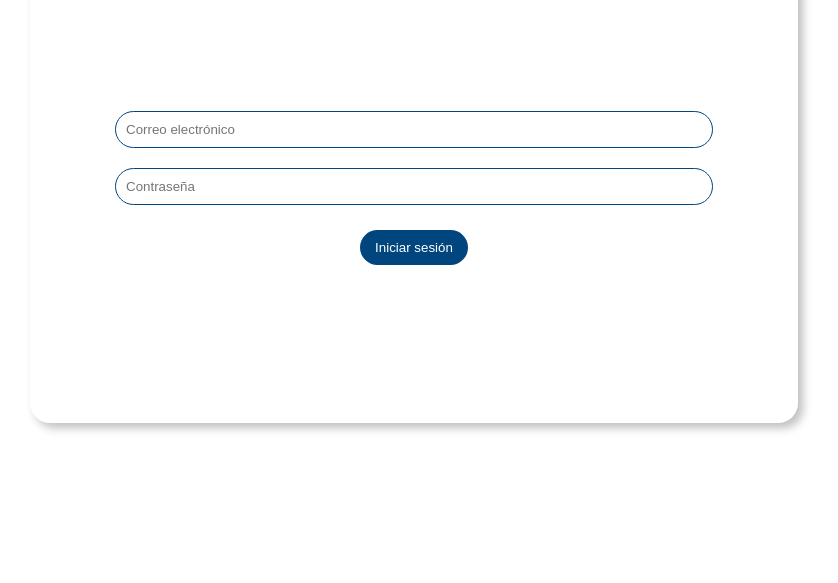
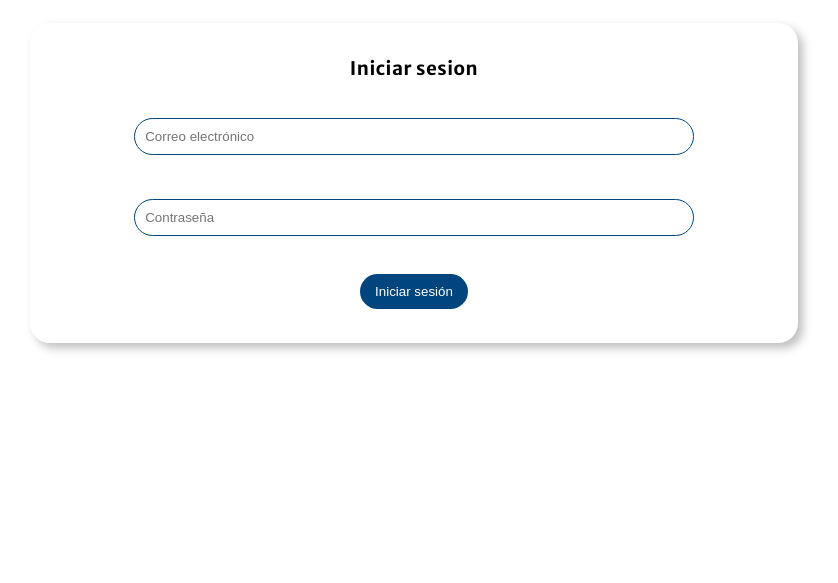
Before and after one commit to A115CODE/SEGUNI, a website: page login/login.html in a window 1280 px wide. Shown: the part 217-800 px from the top of the page, without its empty margins (226-1064 px from the left). Drawn offline with nearby package versions, Linux system fonts and the light colour scheme.

Commit message:
update in login form

```diff
--- a/login/login.css
+++ b/login/login.css
@@ -11,13 +11,13 @@ h2{
 }
 #loginForm{
     position: fixed;
-    top: 20%;
-    bottom: 20%;
+    top: 30%;
+    bottom: 30%;
     right: 20%;
     left: 20%;
     display: flex;
     flex-direction: column;
-    justify-content: center;
+    justify-content: space-evenly;
     align-items: center;
     border-radius: 20px;
     background: #ffffff;
@@ -25,12 +25,11 @@ h2{
              -5px -5px 10px #ffffff;
 }
 input{
-    width: 75%;
-    margin: 10px 0;
+    width: 70%;
     padding: 10px;
   }
 button {
-    margin-top: 15px;
+
     padding: 10px 15px;
     border: none;
     border-radius: 45px;
--- a/login/login.html
+++ b/login/login.html
@@ -14,8 +14,8 @@
 </head>
 <body>
     <img src="/assets/logo.png" alt="SEGUNI">
-    <h2>Login</h2>
     <form id="loginForm">
+        <h3>Iniciar sesion</h3>
         <input type="email" id="email" placeholder="Correo electrónico" required>
         <input type="password" id="password" placeholder="Contraseña" required>
         <button type="submit">Iniciar sesión</button>
```
